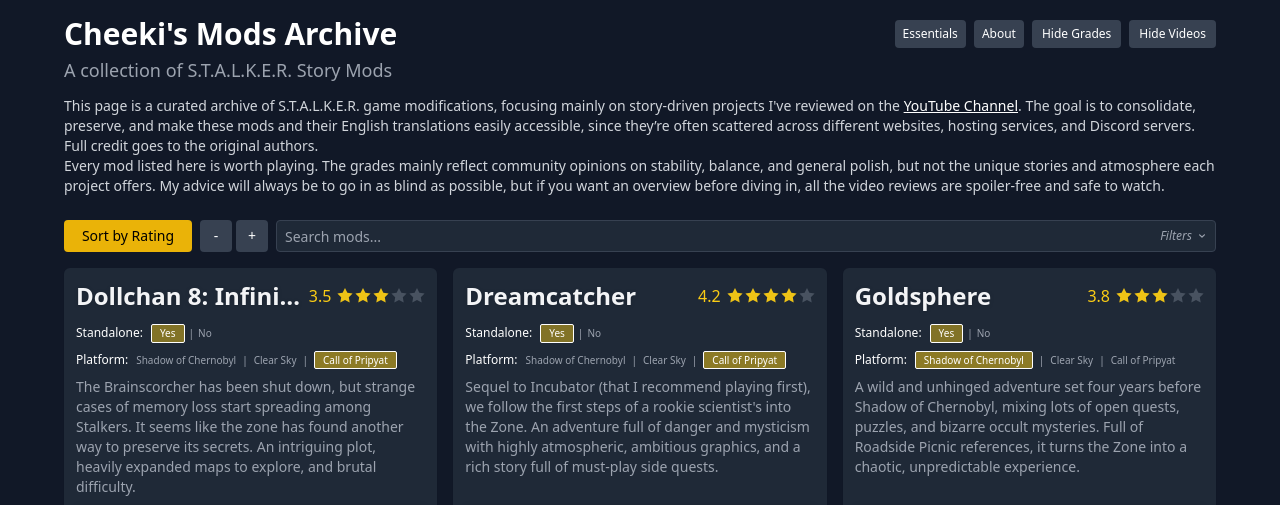
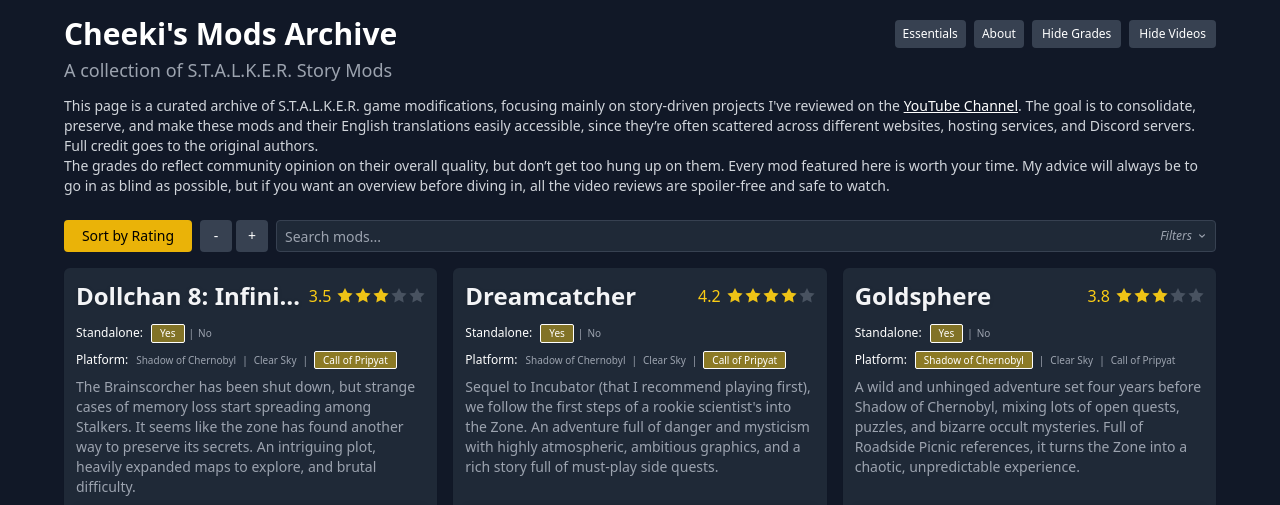
Before and after one commit to Cheekitos/CSMA, a Jekyll site: the page built from index.html, in a window 1280 px wide and 900 px high, cut to the strip 0-505 px from the top of the window. Built offline with Jekyll 4.4.1, drawn with Linux system fonts in a browser that asks for light colours; nearby versions of some CDN libraries.

Commit message:
Update index.html

```diff
--- a/index.html
+++ b/index.html
@@ -15,11 +15,8 @@
 
  <p class="text-gray-300 text-sm mb-6">
     This page is a curated archive of S.T.A.L.K.E.R. game modifications, focusing mainly on story-driven projects I've reviewed on the <a href="https://linktr.ee/cheekibreekii" target="_blank" class="text-white underline">YouTube Channel</a>.
-    The goal is to consolidate, preserve, and make these mods and their English translations easily accessible, since they’re often scattered across
-    different websites, hosting services, and Discord servers. Full credit goes to the original authors.<br>
-    Every mod listed here is worth playing. The grades mainly reflect community opinions on stability, balance, and general polish, but not the unique
-    stories and atmosphere each project offers. My advice will always be to go in as blind as possible, but if you want an overview before diving in,
-    all the video reviews are spoiler-free and safe to watch.
+    The goal is to consolidate, preserve, and make these mods and their English translations easily accessible, since they’re often scattered across different websites, hosting services, and Discord servers. Full credit goes to the original authors.<br>
+    The grades do reflect community opinion on their overall quality, but don’t get too hung up on them. Every mod featured here is worth your time. My advice will always be to go in as blind as possible, but if you want an overview before diving in, all the video reviews are spoiler-free and safe to watch.
   </p>
 
   <div class="flex flex-wrap items-start gap-2 mb-4" id="controls-container">
```
